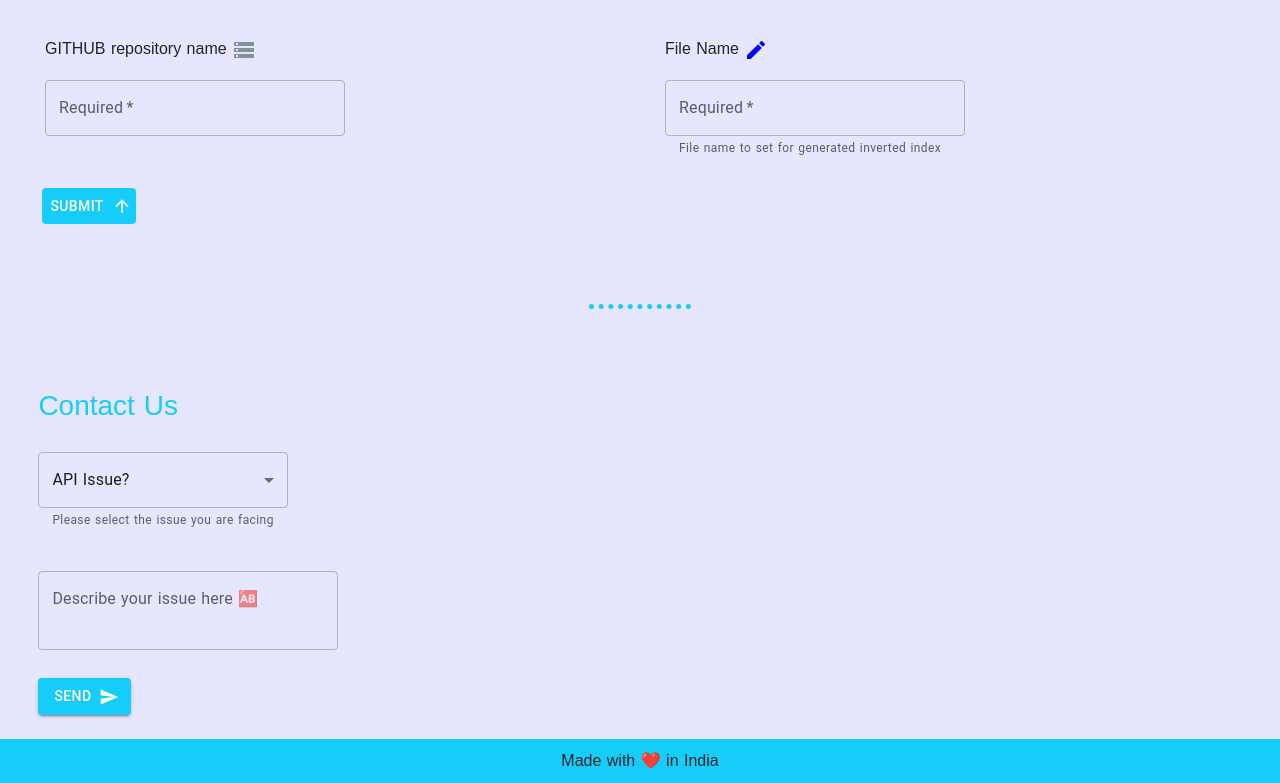
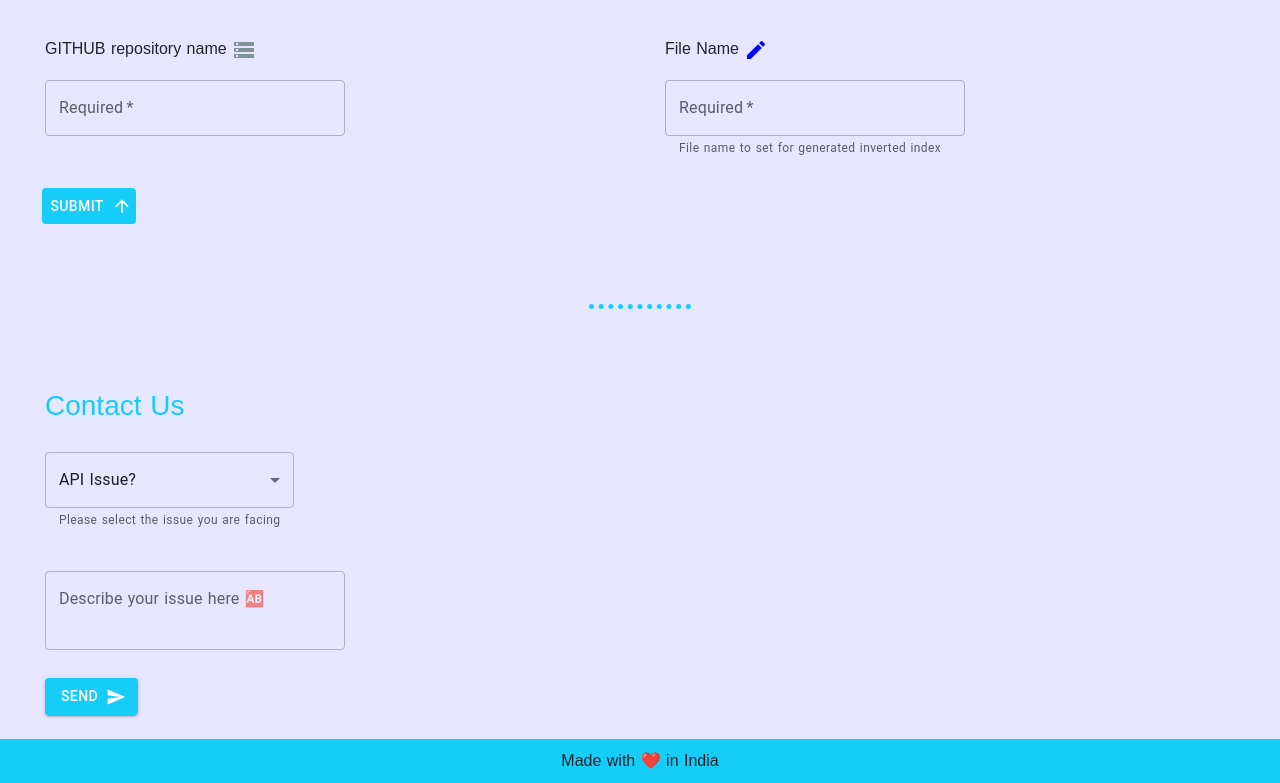
Before and after one commit to HerokuNivas/Project1-Fronted, a React (Create React App) app: page / in a window 1280 px wide. Shown: the part 259-1042 px from the top of the page. Built offline with nearby package versions, Linux system fonts and the light colour scheme.

Commit message:
Added contact page

```diff
--- a/src/css/contact.css
+++ b/src/css/contact.css
@@ -1,5 +1,5 @@
 .contactPage{
-    margin-left: 3%;
+    margin-left: 45px;
 }
 
 
```
